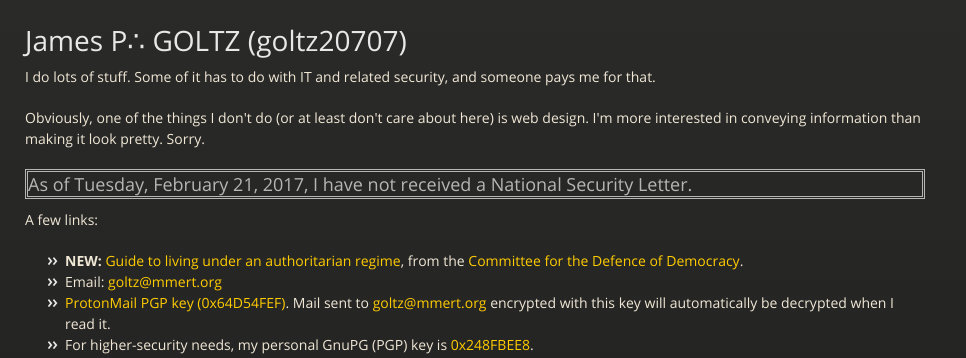
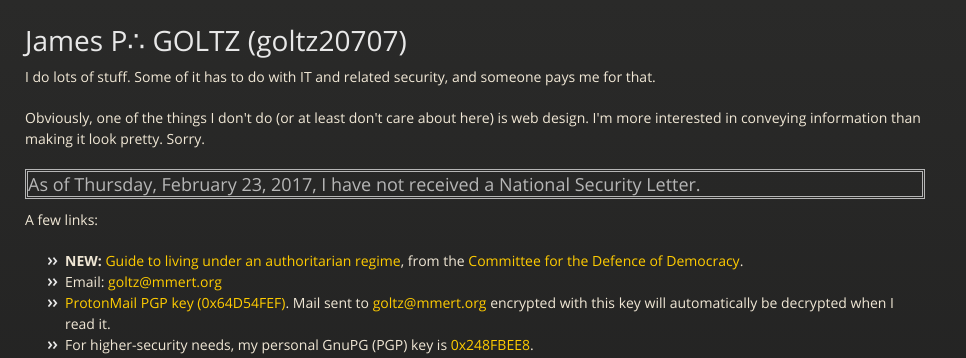
Before and after one commit to goltz20707/goltz20707.github.io, a Jekyll site: the page built from index.html, in a window 1280 px wide. Shown: the top 358 px of the page, without its empty margins (0-966 px from the left). Built offline with Jekyll 4.4.1, drawn with Linux system fonts in a browser that asks for light colours.

Commit message:
Update nsl.html

```diff
--- a/_includes/nsl.html
+++ b/_includes/nsl.html
@@ -4,6 +4,6 @@ date '+%A, %B %e, %Y,'
 
 <h3 style="border: double">As of
 
-Tuesday, February 21, 2017,
+Thursday, February 23, 2017,
 
 I have not received a National Security Letter.</h3>
```
